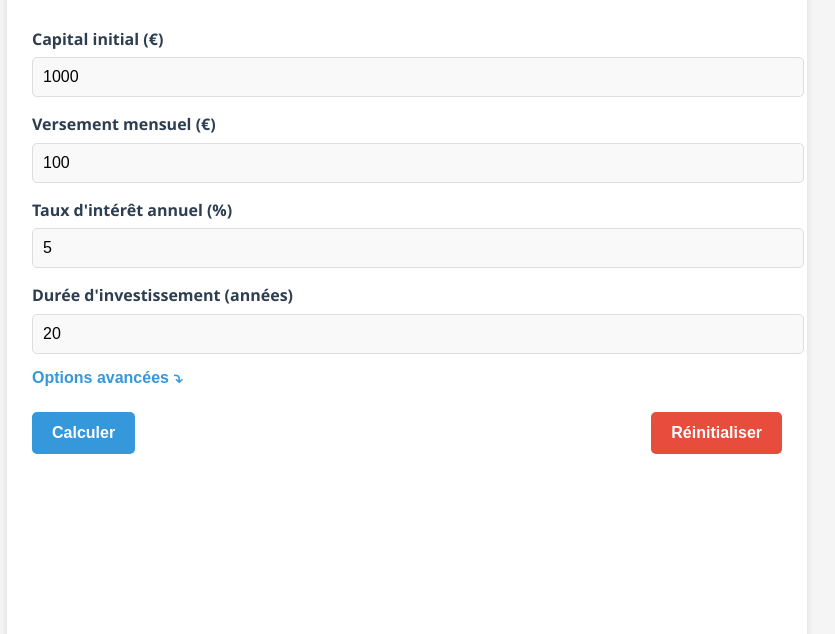
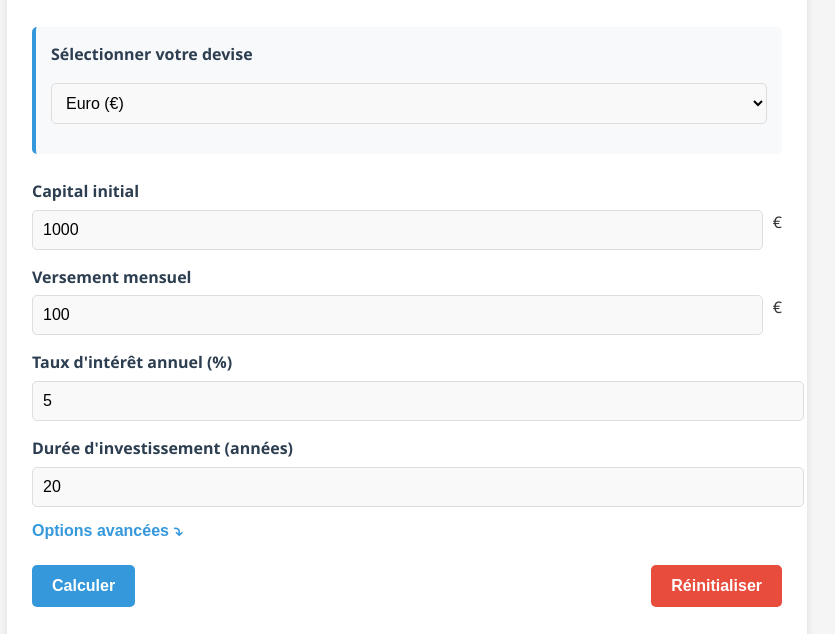
Before and after one commit to Kyac99/calculateur-interets-composes, a plain HTML site: page index.html in a window 1280 px wide. Shown: the part 121-755 px from the top of the page, without its empty margins (233-1068 px from the left). Drawn offline with nearby package versions, Linux system fonts and the light colour scheme.

Commit message:
Ajout du sélecteur de devise avec devises mondiales et africaines

```diff
--- a/index.html
+++ b/index.html
@@ -47,6 +47,20 @@
             border-radius: 5px;
             background-color: #f9f9f9;
             font-size: 16px;
+        }
+
+        .input-with-select {
+            display: flex;
+            gap: 10px;
+        }
+
+        .input-with-select input {
+            flex: 3;
+        }
+
+        .input-with-select select {
+            flex: 1;
+            min-width: 80px;
         }
 
         .button-group {
@@ -131,20 +145,101 @@
             margin-top: 10px;
             border-left: 4px solid #3498db;
         }
+
+        .currency-group {
+            margin-top: 15px;
+            margin-bottom: 25px;
+            padding: 15px;
+            background-color: #f8f9fa;
+            border-radius: 5px;
+            border-left: 4px solid #3498db;
+        }
+
+        .currency-group h3 {
+            margin-top: 0;
+            color: #2c3e50;
+            font-size: 16px;
+        }
+
+        /* Style pour les optgroups dans le select */
+        optgroup {
+            font-weight: bold;
+            color: #2c3e50;
+        }
     </style>
 </head>
 <body>
     <div class="calculator">
         <h1>Calculateur d'Intérêts Composés</h1>
 
-        <div class="form-group">
-            <label for="initialAmount">Capital initial (€)</label>
-            <input type="number" id="initialAmount" min="0" value="1000">
+        <div class="currency-group">
+            <h3>Sélectionner votre devise</h3>
+            <div class="form-group">
+                <select id="currency">
+                    <optgroup label="Devises principales">
+                        <option value="EUR" selected>Euro (€)</option>
+                        <option value="USD">Dollar américain ($)</option>
+                        <option value="GBP">Livre sterling (£)</option>
+                        <option value="JPY">Yen japonais (¥)</option>
+                        <option value="CHF">Franc suisse (CHF)</option>
+                        <option value="CAD">Dollar canadien (CAD)</option>
+                        <option value="AUD">Dollar australien (AUD)</option>
+                    </optgroup>
+                    <optgroup label="Devises africaines">
+                        <option value="XOF">Franc CFA - UEMOA (FCFA)</option>
+                        <option value="XAF">Franc CFA - CEMAC (FCFA)</option>
+                        <option value="ZAR">Rand sud-africain (ZAR)</option>
+                        <option value="NGN">Naira nigérian (₦)</option>
+                        <option value="EGP">Livre égyptienne (E£)</option>
+                        <option value="GHS">Cedi ghanéen (GH₵)</option>
+                        <option value="KES">Shilling kényan (KSh)</option>
+                        <option value="MAD">Dirham marocain (MAD)</option>
+                        <option value="DZD">Dinar algérien (DZD)</option>
+                        <option value="TND">Dinar tunisien (TND)</option>
+                        <option value="MUR">Roupie mauricienne (Rs)</option>
+                        <option value="CVE">Escudo cap-verdien (CVE)</option>
+                        <option value="GMD">Dalasi gambien (GMD)</option>
+                        <option value="GNF">Franc guinéen (GNF)</option>
+                        <option value="SLL">Leone sierra-léonais (SLL)</option>
+                        <option value="LRD">Dollar libérien (LRD)</option>
+                        <option value="ETB">Birr éthiopien (ETB)</option>
+                        <option value="DJF">Franc djiboutien (DJF)</option>
+                        <option value="SOS">Shilling somalien (SOS)</option>
+                        <option value="UGX">Shilling ougandais (UGX)</option>
+                        <option value="TZS">Shilling tanzanien (TZS)</option>
+                        <option value="RWF">Franc rwandais (RWF)</option>
+                        <option value="BIF">Franc burundais (BIF)</option>
+                        <option value="MGA">Ariary malgache (MGA)</option>
+                        <option value="MZN">Metical mozambicain (MZN)</option>
+                        <option value="ZMW">Kwacha zambien (ZMW)</option>
+                        <option value="BWP">Pula botswanais (BWP)</option>
+                        <option value="NAD">Dollar namibien (NAD)</option>
+                        <option value="SZL">Lilangeni swazi (SZL)</option>
+                        <option value="LSL">Loti lesothan (LSL)</option>
+                        <option value="SCR">Roupie seychelloise (SCR)</option>
+                        <option value="SDG">Livre soudanaise (SDG)</option>
+                        <option value="SSP">Livre sud-soudanaise (SSP)</option>
+                        <option value="AOA">Kwanza angolais (AOA)</option>
+                        <option value="CDF">Franc congolais (CDF)</option>
+                    </optgroup>
+                </select>
+            </div>
         </div>
 
         <div class="form-group">
-            <label for="monthlyContribution">Versement mensuel (€)</label>
-            <input type="number" id="monthlyContribution" min="0" value="100">
+            <label for="initialAmount">Capital initial</label>
+            <div class="input-with-select">
+                <input type="number" id="initialAmount" min="0" value="1000">
+                <div id="initialAmountCurrencySymbol" class="currency-symbol">€</div>
+            </div>
+        </div>
+
+        <div class="form-group">
+            <label for="monthlyContribution">Versement mensuel</label>
+            <div class="input-with-select">
+                <input type="number" id="monthlyContribution" min="0" value="100">
+                <div id="monthlyContributionCurrencySymbol" class="currency-symbol">€</div>
+            </div>
         </div>
 
         <div class="form-group">
```
